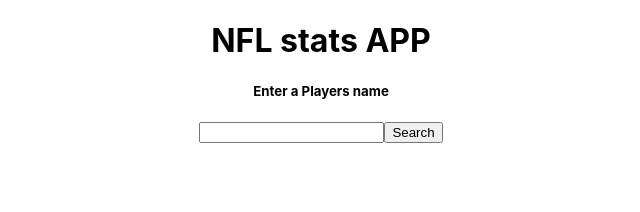
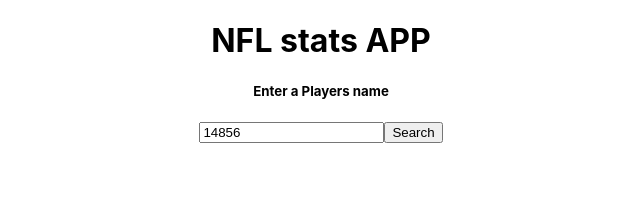
Before and after one commit to lewishardie/nfl-stats-app, a React (Create React App) app: page / in a window 1280 px wide. Shown: the top 212 px of the page, without its empty margins (319-959 px from the left). Built offline with nearby package versions, Linux system fonts and the light colour scheme; no server answers.

Commit message:
feat: player searc form, returning json of players when correct id is input

```diff
--- a/src/components/PlayerSearchForm.jsx
+++ b/src/components/PlayerSearchForm.jsx
@@ -1,26 +1,33 @@
 
 import { useContext, useState } from "react";
 import { ApiContext } from "../contexts/ApiProvider";
+import { PlayerDataContext } from "../contexts/PlayerDataProvider";
 
 export function PlayerSearchForm(){
     let apiUrlBase = useContext(ApiContext);
+    let profileData = useContext(PlayerDataContext);
+    // let {profile, setProfile} = useContext(PlayerDataContext);
     // input field as a variable, react has to control the variable
-    let [searchData, setSearchData] = useState();
-
+    let [searchData, setSearchData] = useState(14856);
 
     const searchForPlayer = async () => {
         // console.log(`API URL is: ${apiUrlBase}`);
-        let response = await fetch(apiUrlBase + "sports/football/leagues/nfl/" + searchData)
+        let response = await fetch(apiUrlBase + "athletes/" + searchData);
+        let data = await response.json();
+        // setProfile(profile, data)
+        profileData.push(data);
+
     }
 
     return (
         <div>
             <h5>Enter a Players name</h5>
             <input
-            type="text"
-            id="playerName"
-            value={searchData}
-            onChnage={event => setSearchData(event.target.value)}
+                type="text"
+                name="playerName"
+                id="playerName"
+                value={searchData}
+                onChange={event => setSearchData(event.target.value)}
             />
             <button onClick={searchForPlayer} type="submit">Search</button>
         </div>
--- a/src/contexts/ApiProvider.jsx
+++ b/src/contexts/ApiProvider.jsx
@@ -1,24 +1,24 @@
 // store api url in this context provider
 
-import { createContext, useEffect, useState } from "react";
+import { createContext } from "react";
 
 // const defaultConnectionData = {
 //     url: "http://sports.core.api.espn.com/v2/"
 // }
 
-export const ApiContext = createContext("http://sports.core.api.espn.com/v2/")
+export const ApiContext = createContext("https://sports.core.api.espn.com/v2/sports/football/leagues/nfl/")
 
 export function ApiProvider(props) {
 
-    let [ url, setUrl ] = useState(process.env.REACT_APP_API_URL);
+    // let [ url, setUrl ] = useState(process.env.REACT_APP_API_URL);
 
-    useEffect(() => {
-        console.log("APP url: " + url);
-    }, [url]);
+    // useEffect(() => {
+    //     console.log("APP url: " + url);
+    // }, [url]);
 
     return (
         // sets useState hook to be provided throught the data
-        <ApiContext.Provider value={{url, setUrl}}>
+        <ApiContext.Provider value="https://sports.core.api.espn.com/v2/sports/football/leagues/nfl/">
             {props.children}
         </ApiContext.Provider>
     )
--- /dev/null
+++ b/src/contexts/PlayerDataProvider.jsx
@@ -0,0 +1,13 @@
+import { createContext } from "react";
+
+export const PlayerDataContext = createContext([]);
+
+export function PlayerDataProvider(props){
+
+    return(
+
+        <PlayerDataContext.Provider value={[]}>
+            {props.children}
+        </PlayerDataContext.Provider>
+    )
+}
--- a/src/index.js
+++ b/src/index.js
@@ -5,14 +5,17 @@
 import reportWebVitals from './reportWebVitals';
 
 import { ApiProvider } from './contexts/ApiProvider';
+import { PlayerDataProvider } from './contexts/PlayerDataProvider';
 
 const root = ReactDOM.createRoot(document.getElementById('root'));
 root.render(
   <React.StrictMode>
     <ApiProvider>
+      <PlayerDataProvider>
 
       <App />
 
+      </PlayerDataProvider>
     </ApiProvider>
   </React.StrictMode>
 );
```
